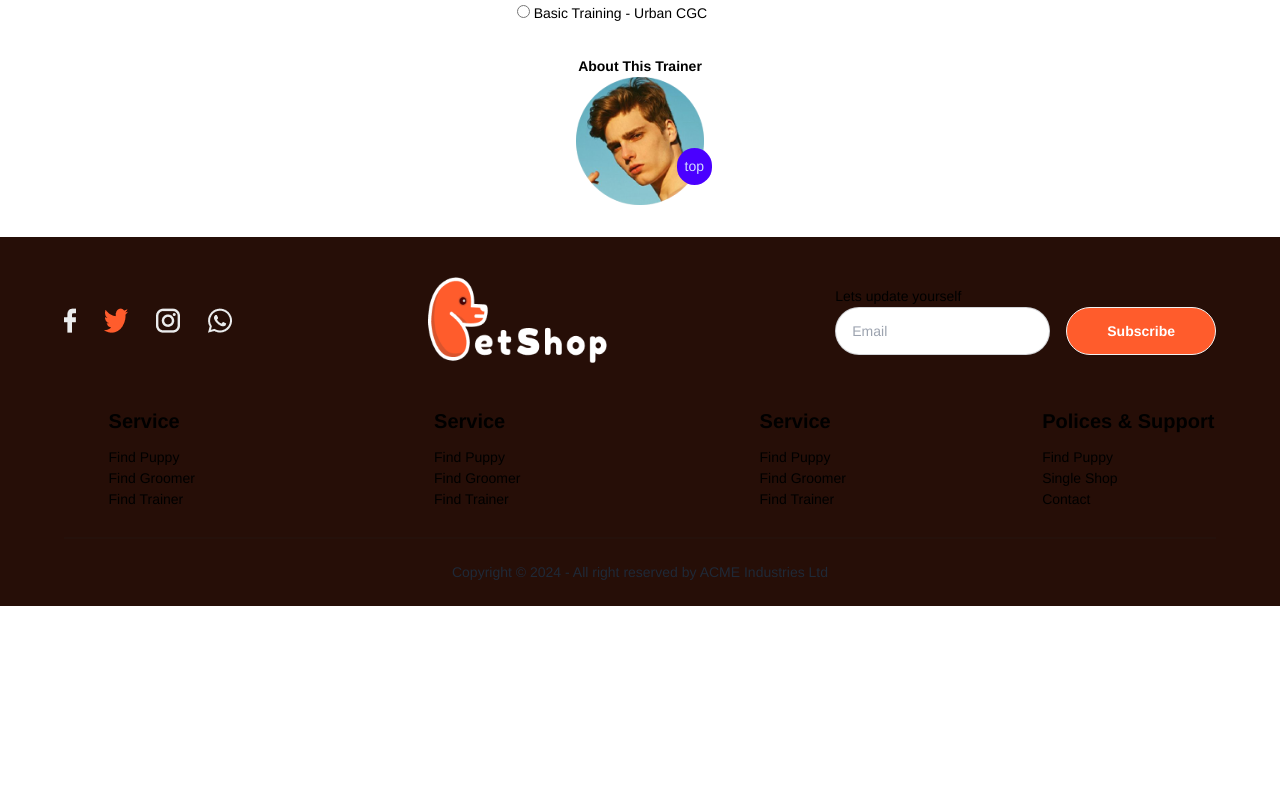
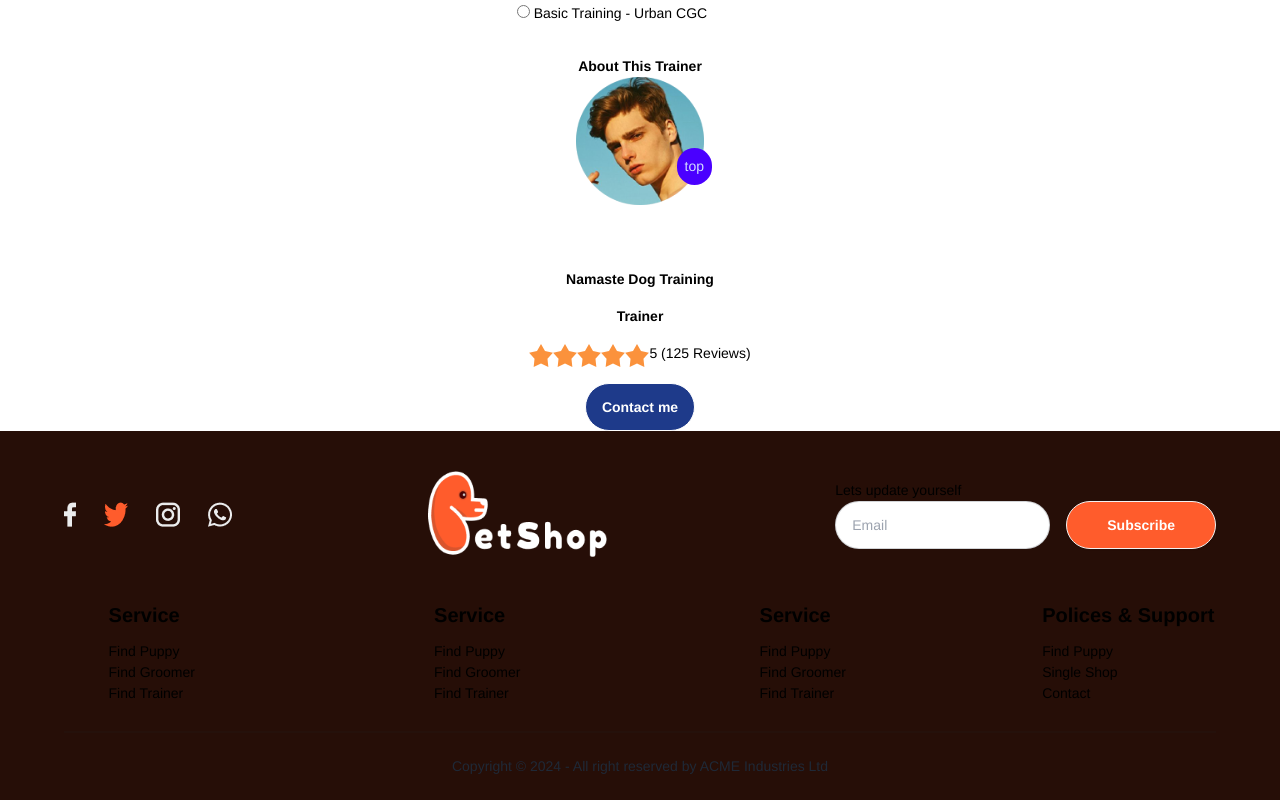
Before and after one commit to Jewel-190237/per-shop, a React (Vite) app: page /singleShop in a window 1280 px wide. Shown: the part 1597-2397 px from the top of the page. Before the commit the page ends 2203 px from the top, so only its background shows below. Built offline with nearby package versions, Linux system fonts and the light colour scheme.

Commit message:
file added

```diff
--- a/src/components/Layout/singleShop/SingleShop.jsx
+++ b/src/components/Layout/singleShop/SingleShop.jsx
@@ -169,7 +169,26 @@ const SingleShop = () => {
                         <div className="bg-base-300 grid h-32 w-32 place-items-center rounded-full"><img src={trainer} alt="" />
                         </div>
                     </div>
+                    <h4 className='font-bold text-black font-xl mx-auto mt-8'>Namaste Dog Training</h4>
 
+                    <h4 className='font-bold text-black font-xl mx-auto mt-4'> Trainer</h4>
+
+                    <div className="rating rating-md mx-auto mt-4">
+                        <input type="radio" name="rating-7" className="mask mask-star-2 bg-orange-400" />
+                        <input
+                            type="radio"
+                            name="rating-7"
+                            className="mask mask-star-2 bg-orange-400"
+                            defaultChecked />
+                        <input type="radio" name="rating-7" className="mask mask-star-2 bg-orange-400" defaultChecked />
+                        <input type="radio" name="rating-7" className="mask mask-star-2 bg-orange-400" defaultChecked />
+                        <input type="radio" name="rating-7" className="mask mask-star-2 bg-orange-400" defaultChecked />
+                        <p>5 (125 Reviews)</p>
+                    </div>
+
+                    <div className='mx-auto mt-4'>
+                        <button className='btn btn-outline bg-blue-900 text-white rounded-3xl'>Contact me</button>
+                    </div>
                 </div>
 
             </div>
```
